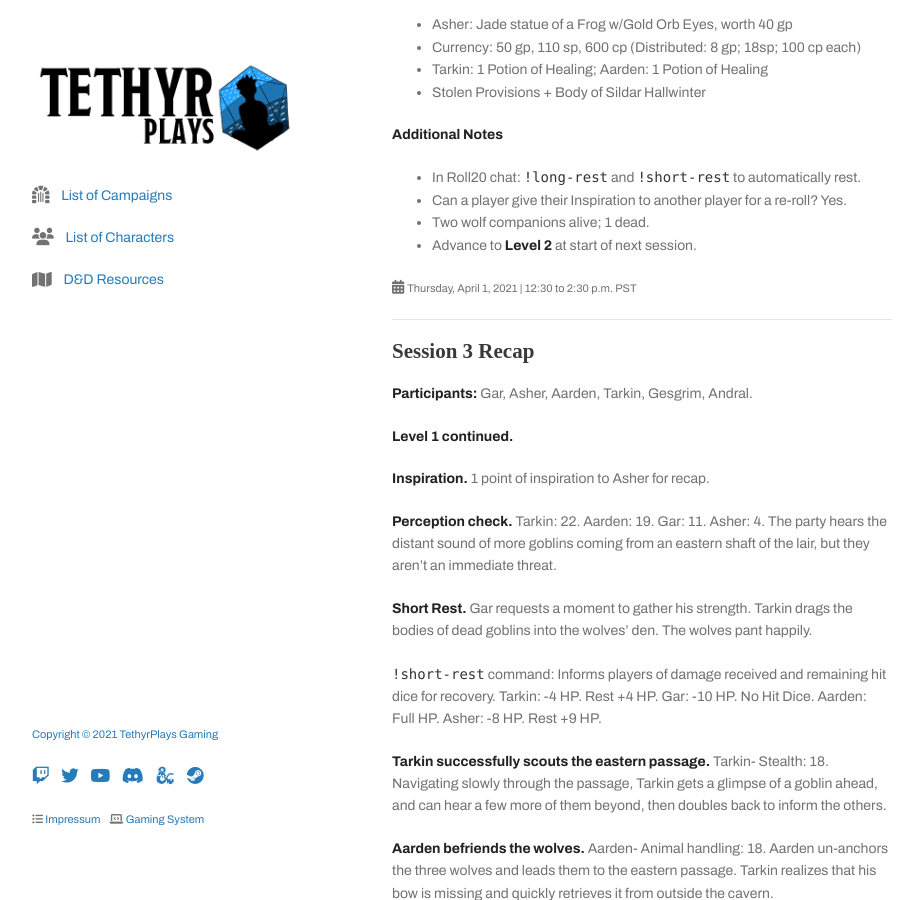
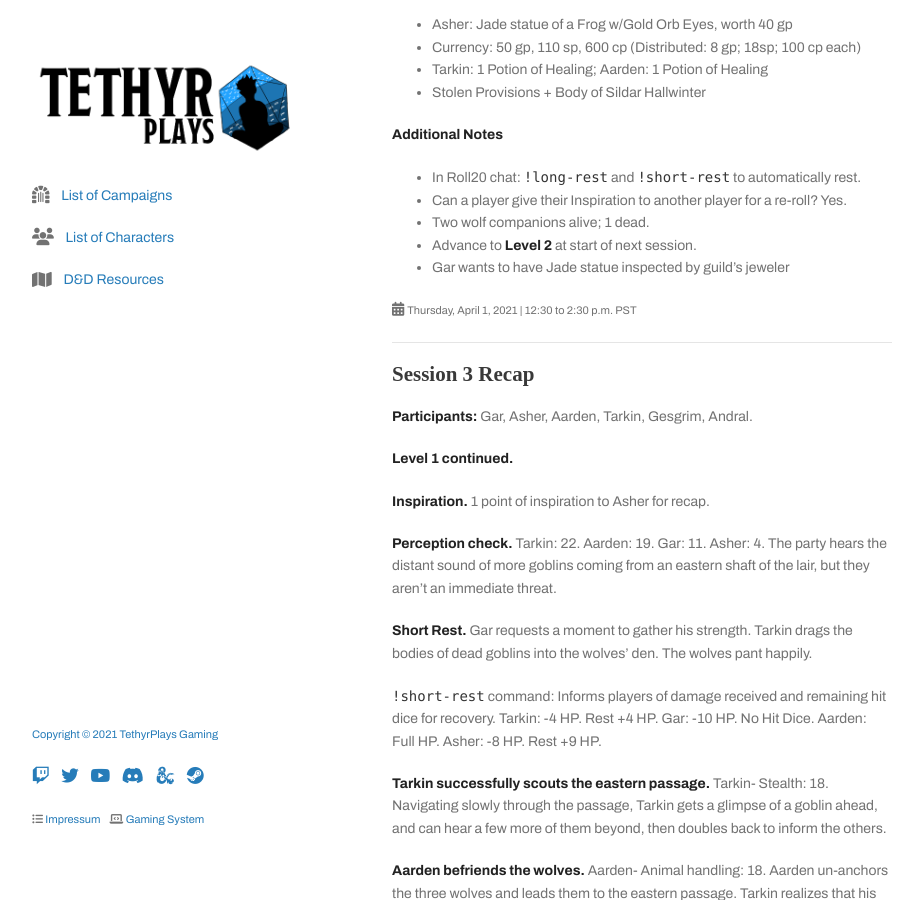
Before and after one commit to tethyrplays/tethyrplays, a Jekyll site: the page built from campaign/2021-lmop-with-dm-nicole.md, in a window 1280 px wide and 900 px high, scrolled down 1472 px. Shown: the whole window, without its empty margins (178-1101 px from the left). Built offline with Jekyll 4.4.1, drawn with Linux system fonts in a browser that asks for light colours; nearby versions of some CDN libraries; some web fonts are replaced; our own code applies the rules of GitHub Pages for plain Markdown files; the repository's description, which GitHub fills in, is left out.

Commit message:
Update 2021-lmop-with-dm-nicole.md

```diff
--- a/campaign/2021-lmop-with-dm-nicole.md
+++ b/campaign/2021-lmop-with-dm-nicole.md
@@ -61,6 +61,7 @@ Session ended with a Long Rest.
 - Can a player give their Inspiration to another player for a re-roll? Yes.
 - Two wolf companions alive; 1 dead.
 - Advance to **Level 2** at start of next session.
+- Gar wants to have Jade statue inspected by guild's jeweler
 
 <i class="fas fa-calendar-alt"></i> <small>Thursday, April 1, 2021 \| 12:30 to 2:30 p.m. PST</small>
 
```
